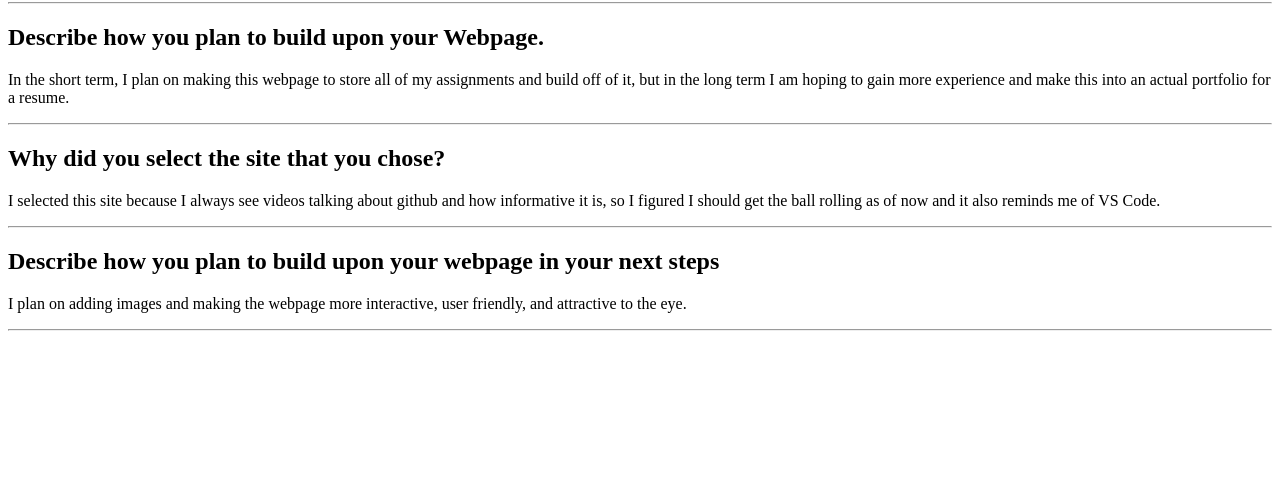
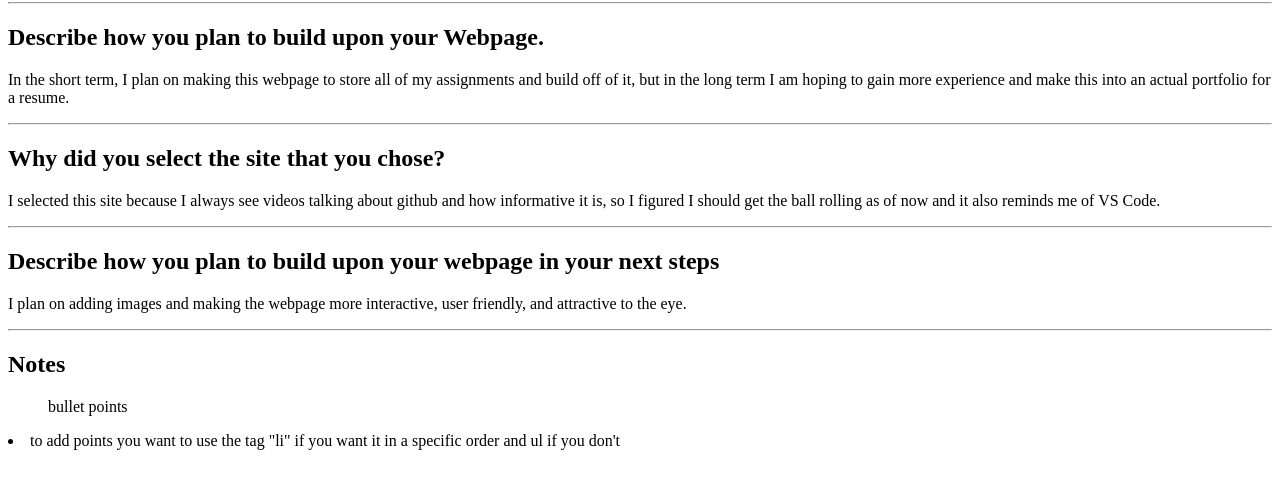
Before and after one commit to Alexcastilloac/Alexcastilloac.github.io, a plain HTML site: page index.html in a window 1280 px wide. Shown: the part 64-552 px from the top of the page. Drawn offline with Linux system fonts and the light colour scheme.

Commit message:
Update index.html

```diff
--- a/index.html
+++ b/index.html
@@ -14,5 +14,9 @@
 
                 <h2>Describe how you plan to build upon your webpage in your next steps</h2>
                 <p>I plan on adding images and making the webpage more interactive, user friendly, and attractive to the eye.</p><hr>
+
+                <h2>Notes</h2>
+                <ul>bullet points</ul>
+                <li>to add points you want to use the tag "li" if you want it in a specific order and ul if you don't</li>
         </body>
 </html>
```
